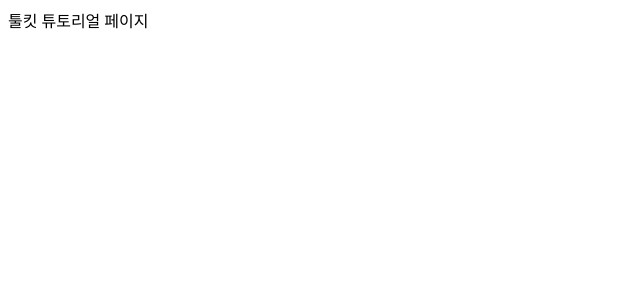
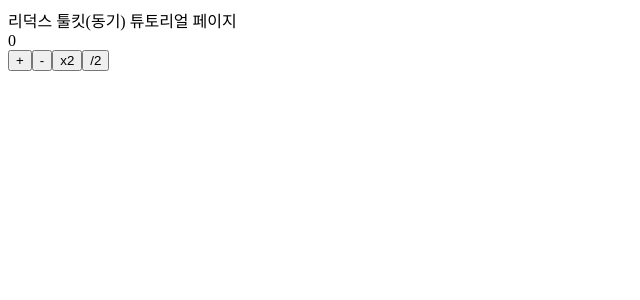
Before and after one commit to ssi02014/react-query-tutorial, a React (Create React App) app in the folder app/: page /toolkit in a window 1280 px wide. Shown: the top 300 px of the page, without its empty margins (0-640 px from the left). Built offline with nearby package versions, Linux system fonts and the light colour scheme.

Commit message:
feat: calculate tutorial

```diff
--- /dev/null
+++ b/app/src/app/store.ts
@@ -0,0 +1,18 @@
+import { configureStore, ThunkAction, Action } from '@reduxjs/toolkit';
+import calculateSlice from '../features/calculate/calculateSlice';
+
+const reducers = {
+  calculate: calculateSlice.reducer,
+};
+export const store = configureStore({
+  reducer: { ...reducers },
+});
+
+export type AppDispatch = typeof store.dispatch;
+export type RootState = ReturnType<typeof store.getState>;
+export type AppThunk<ReturnType = void> = ThunkAction<
+  ReturnType,
+  RootState,
+  unknown,
+  Action<string>
+>;
--- /dev/null
+++ b/app/src/features/calculate/calculateSlice.ts
@@ -0,0 +1,31 @@
+import { createSlice, PayloadAction } from '@reduxjs/toolkit';
+
+interface CalculateSlice {
+  number: number;
+}
+
+const initialState: CalculateSlice = {
+  number: 0,
+};
+
+const calculateSlice = createSlice({
+  name: 'calculate',
+  initialState,
+  reducers: {
+    increase: (state: CalculateSlice) => {
+      state.number += 1;
+    },
+    decrease: (state: CalculateSlice) => {
+      state.number -= 1;
+    },
+    multiple: (state: CalculateSlice, action: PayloadAction<number>) => {
+      state.number *= action.payload;
+    },
+    divide: (state: CalculateSlice, action: PayloadAction<number>) => {
+      state.number /= action.payload;
+    },
+  },
+});
+
+export const { increase, decrease, multiple, divide } = calculateSlice.actions;
+export default calculateSlice;
--- /dev/null
+++ b/app/src/features/middleware/sayHello.ts
@@ -0,0 +1,4 @@
+const sayHelloMiddleware = (store: any) => (next: any) => (action: any) => {
+  console.log('Hello Middleware');
+};
+export default sayHelloMiddleware;
--- a/app/src/index.tsx
+++ b/app/src/index.tsx
@@ -2,12 +2,16 @@ import React from 'react';
 import ReactDOM from 'react-dom';
 import App from './App';
 import { BrowserRouter as Router } from 'react-router-dom';
+import { Provider } from 'react-redux';
+import { store } from './app/store';
 
 ReactDOM.render(
   <React.StrictMode>
-    <Router>
-      <App />
-    </Router>
+    <Provider store={store}>
+      <Router>
+        <App />
+      </Router>
+    </Provider>
   </React.StrictMode>,
   document.getElementById('root')
 );
--- a/app/src/pages/toolkit/index.tsx
+++ b/app/src/pages/toolkit/index.tsx
@@ -1,7 +1,45 @@
-import React from 'react';
+import React, { useCallback } from 'react';
+import { useDispatch, useSelector } from 'react-redux';
+import { RootState } from '../../app/store';
+import {
+  decrease,
+  divide,
+  increase,
+  multiple,
+} from '../../features/calculate/calculateSlice';
 
 const ToolkitPage = () => {
-  return <div>툴킷 튜토리얼 페이지</div>;
+  const { number } = useSelector((state: RootState) => state.calculate);
+  const dispatch = useDispatch();
+
+  const onIncrease = useCallback(() => {
+    dispatch(increase());
+  }, [dispatch]);
+
+  const onDecrease = useCallback(() => {
+    dispatch(decrease());
+  }, [dispatch]);
+
+  const onMultiple = useCallback(() => {
+    dispatch(multiple(2));
+  }, [dispatch]);
+
+  const onDivide = useCallback(() => {
+    dispatch(divide(2));
+  }, [dispatch]);
+
+  return (
+    <>
+      <div>리덕스 툴킷(동기) 튜토리얼 페이지</div>
+      <div>{number}</div>
+      <div>
+        <button onClick={onIncrease}>+</button>
+        <button onClick={onDecrease}>-</button>
+        <button onClick={onMultiple}>x2</button>
+        <button onClick={onDivide}>/2</button>
+      </div>
+    </>
+  );
 };
 
 export default ToolkitPage;
```
